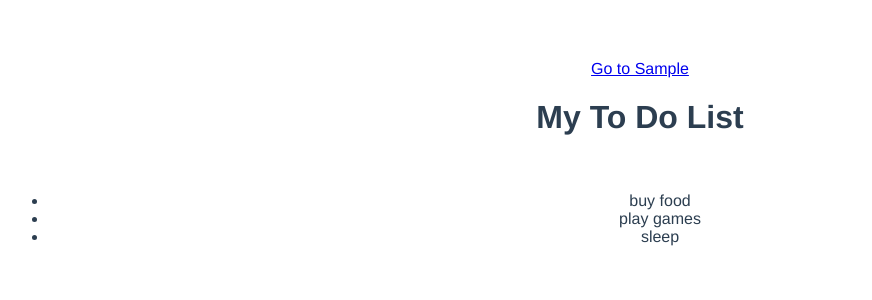
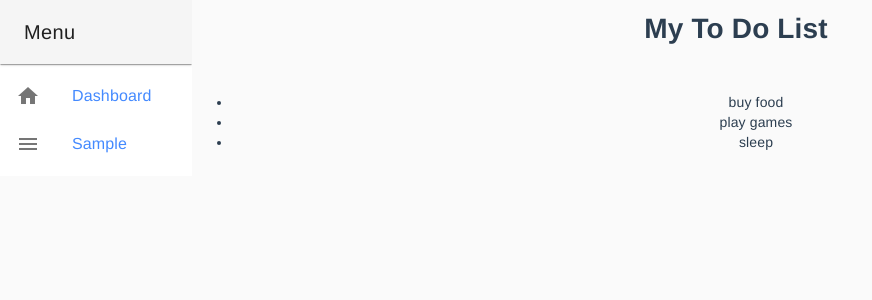
Before and after one commit to jelee603/vue, a Vue app: page /#/todo in a window 1280 px wide. Shown: the top 300 px of the page, without its empty margins (0-872 px from the left). Built offline with nearby package versions, Linux system fonts and the light colour scheme.

Commit message:
[DEV-12] vue-material design 적용

```diff
--- a/package.json
+++ b/package.json
@@ -12,6 +12,7 @@
   "dependencies": {
     "core-js": "^2.6.5",
     "vue": "^2.6.10",
+    "vue-material": "^1.0.0-beta-11",
     "vue-router": "^3.0.7"
   },
   "devDependencies": {
--- a/public/index.html
+++ b/public/index.html
@@ -14,5 +14,6 @@
     </noscript>
     <div id="app"></div>
     <!-- built files will be auto injected -->
+    <link rel="stylesheet" href="//fonts.googleapis.com/css?family=Roboto:400,500,700,400italic|Material+Icons">
   </body>
 </html>
--- a/src/App.vue
+++ b/src/App.vue
@@ -1,9 +1,26 @@
 <template>
   <div id="app">
-      <p>
-        <router-link to="/sample">Go to Sample</router-link>
-      </p>
-      <router-view></router-view>
+      <div class="md-layout">
+          <div class="md-layout-item md-size-15">
+              <div class="viewport">
+                  <md-toolbar :md-elevation="1">
+                      <span class="md-title">Menu</span>
+                  </md-toolbar>
+                  <md-list>
+                      <md-list-item>
+                          <md-icon>home</md-icon>
+                          <span class="md-list-item-text"><router-link to="/">Dashboard</router-link></span>
+                      </md-list-item>
+                      <md-list-item>
+                        <md-icon>menu</md-icon>
+                        <span class="md-list-item-text"><router-link to="/sample">Sample</router-link></span>
+                      </md-list-item>
+                  </md-list>
+              </div>
+          </div>
+          <div class="md-layout-item"><router-view></router-view></div>
+      </div>
+
   </div>
 </template>
 
@@ -16,13 +33,17 @@ export default {
 }
 </script>
 
-<style>
+<style scoped>
     #app {
         font-family: 'Avenir', Helvetica, Arial, sans-serif;
         -webkit-font-smoothing: antialiased;
         -moz-osx-font-smoothing: grayscale;
         text-align: center;
         color: #2c3e50;
-    margin-top: 60px;
+        /*margin-top: 60px;*/
+    }
+    .viewport {
+        max-width: 400px;
+        overflow: auto;
     }
 </style>
--- a/src/components/Sample.vue
+++ b/src/components/Sample.vue
@@ -1,6 +1,5 @@
 <template>
     <div>
-        <router-link to="/">Back</router-link>
         <div class="wrapper">
             <div class="workspace" ref="workspace">
                 <FreeTransform
@@ -23,6 +22,7 @@
                 </FreeTransform>
             </div>
         </div>
+        <router-link to="/">Back</router-link>
     </div>
 </template>
 
@@ -85,15 +85,14 @@
     }
 </script>
 
-<style>
+<style scoped>
     .wrapper {
         flex: 1;
     }
 
     .workspace {
-        width: 800px;
+        width: auto;
         height: 800px;
-        margin: 25px auto;
         box-shadow: 0 2px 2px 0 rgba(0, 0, 0, 0.1);
         border: 1px solid rgba(0, 0, 0, 0.1);
         background: #ccc;
--- a/src/main.js
+++ b/src/main.js
@@ -1,6 +1,11 @@
 import Vue from 'vue'
+import VueMaterial from 'vue-material'
 import App from './App.vue'
 import router from './router'
+import 'vue-material/dist/vue-material.min.css'
+import 'vue-material/dist/theme/default.css'
+
+Vue.use(VueMaterial)
 
 new Vue({
     router,
```
Also changed, not shown: 1 other file (tests, documents, lock files or other folders). Lines whose indentation alone changed are shown as unchanged.
